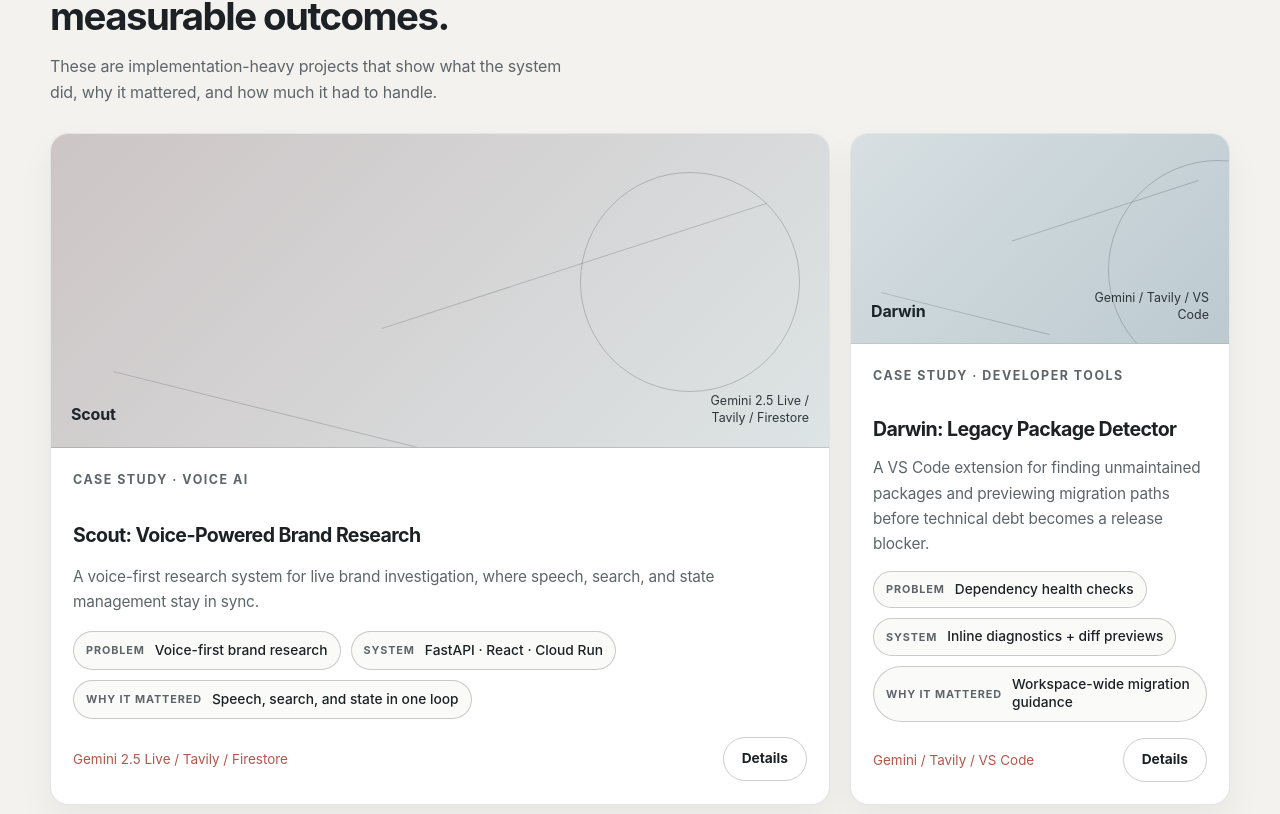
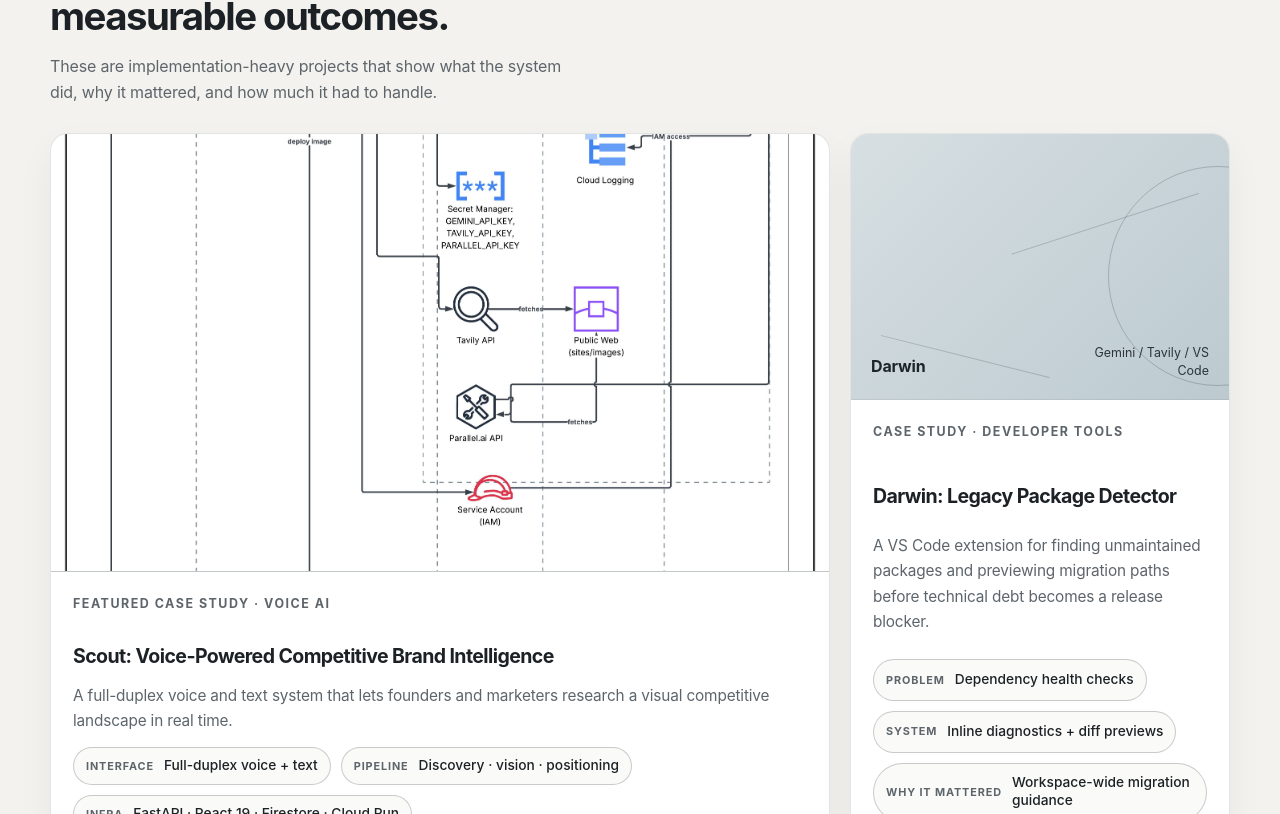
Before and after one commit to Dinesh-Tejus/website, a React (Vite) app: page / in a window 1280 px wide. Shown: the part 2186-3000 px from the top of the page. Built offline with nearby package versions, Linux system fonts and the light colour scheme.

Commit message:
Feature Scout project showcase

```diff
--- a/src/App.jsx
+++ b/src/App.jsx
@@ -2,6 +2,7 @@
 import portrait from '../images/portrait-refined-sharp.webp';
 import translationImage from '../images/EngToKan.webp';
 import blindSightImage from '../images/Blindsight.png';
+import scoutArchitectureImage from '../images/scout-architecture.jpeg';
 
 const heroProof = [
   ['Current', 'Reidy.AI · Full Stack AI Developer'],
@@ -15,20 +16,24 @@
   {
     id: 'scout',
     category: 'builds',
-    type: 'Case study · Voice AI',
-    title: 'Scout: Voice-Powered Brand Research',
+    type: 'Featured case study · Voice AI',
+    title: 'Scout: Voice-Powered Competitive Brand Intelligence',
     shortTitle: 'Scout',
-    excerpt: 'A voice-first research system for live brand investigation, where speech, search, and state management stay in sync.',
+    excerpt: 'A full-duplex voice and text system that lets founders and marketers research a visual competitive landscape in real time.',
     body: [
-      'Scout turns voice into a real research interface. A user can ask follow-up questions naturally while the system keeps state in Firestore and resolves live web sources through Tavily.',
-      'The application is built with FastAPI and React, runs on Cloud Run, and uses Gemini 2.5 Live for the conversational layer.',
+      'Scout turns a spoken prompt like “matcha brands in Boston” into a live competitive-intelligence session. It discovers relevant brands, refines the search loop, analyzes competitors’ visual identity, extracts positioning language, and streams market patterns plus white-space opportunities as research completes.',
+      'The system combines Gemini Live native audio for real-time conversation, Gemini Flash vision for brand-image analysis, Tavily search and Parallel AI extraction for grounded competitor discovery, and a FastAPI + React 19 TypeScript/Vite interface for streaming results.',
+      'Firestore caches source data and persists sessions, while Cloud Run and Cloud Build handle deployment. The important product detail is the loop: voice, search, extraction, vision analysis, synthesis, and UI streaming stay synchronized instead of becoming a static report.',
     ],
-    signal: 'Gemini 2.5 Live / Tavily / Firestore',
+    image: scoutArchitectureImage,
+    alt: 'High-level Scout architecture diagram showing voice, search, extraction, analysis, and streaming UI components',
+    signal: 'Gemini Live audio / Gemini Flash vision / grounded streaming research',
     proof: [
-      ['Problem', 'Voice-first brand research'],
-      ['System', 'FastAPI · React · Cloud Run'],
-      ['Why it mattered', 'Speech, search, and state in one loop'],
+      ['Interface', 'Full-duplex voice + text'],
+      ['Pipeline', 'Discovery · vision · positioning'],
+      ['Infra', 'FastAPI · React 19 · Firestore · Cloud Run'],
     ],
+    link: 'https://github.com/Dinesh-Tejus/Scout',
   },
   {
     id: 'darwin',
--- a/src/styles.css
+++ b/src/styles.css
@@ -611,8 +611,16 @@
 
 .project-card .project-image,
 .project-card .project-art {
+  width: 100%;
   min-height: 210px;
   border-bottom: 1px solid var(--line);
+}
+
+.project-card .project-image {
+  aspect-ratio: 16 / 9;
+  object-fit: cover;
+  object-position: center;
+  background: var(--visual-bg);
 }
 
 .project-card--featured .project-image,
@@ -820,6 +828,14 @@
 .modal-image,
 .modal-art {
   min-height: 100%;
+}
+
+.modal-image {
+  width: 100%;
+  height: 100%;
+  object-fit: contain;
+  object-position: center;
+  background: color-mix(in srgb, var(--visual-bg) 72%, var(--surface));
 }
 
 .modal-copy {
```
Also changed, not shown: images/scout-architecture.jpeg (added).
